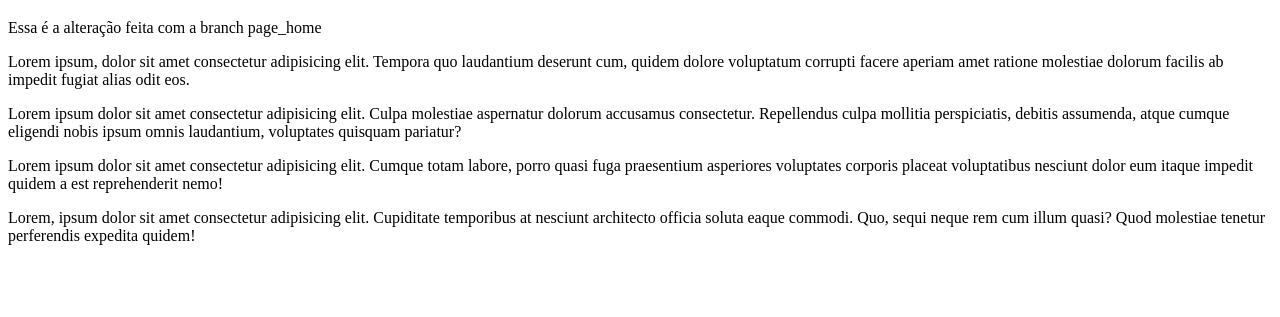
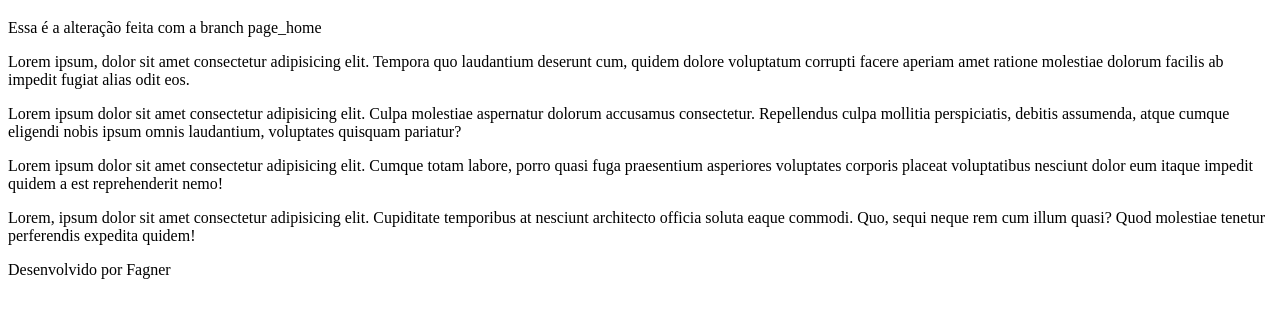
Before and after one commit to Fagner-Bagundes/Git-GitHub, a plain HTML site: page index.html in a window 1280 px wide. Shown: the part 61-378 px from the top of the page. Drawn offline with Linux system fonts and the light colour scheme.

Commit message:
desenvolvendo o footer

```diff
--- a/index.html
+++ b/index.html
@@ -12,5 +12,13 @@
     <p>Lorem ipsum dolor sit amet consectetur adipisicing elit. Culpa molestiae aspernatur dolorum accusamus consectetur. Repellendus culpa mollitia perspiciatis, debitis assumenda, atque cumque eligendi nobis ipsum omnis laudantium, voluptates quisquam pariatur?</p>
     <p>Lorem ipsum dolor sit amet consectetur adipisicing elit. Cumque totam labore, porro quasi fuga praesentium asperiores voluptates corporis placeat voluptatibus nesciunt dolor eum itaque impedit quidem a est reprehenderit nemo!</p>
     <p>Lorem, ipsum dolor sit amet consectetur adipisicing elit. Cupiditate temporibus at nesciunt architecto officia soluta eaque commodi. Quo, sequi neque rem cum illum quasi? Quod molestiae tenetur perferendis expedita quidem!</p>
+
+
+
+
+
+    <footer>
+        Desenvolvido por Fagner
+    </footer>
 </body>
 </html>
```
